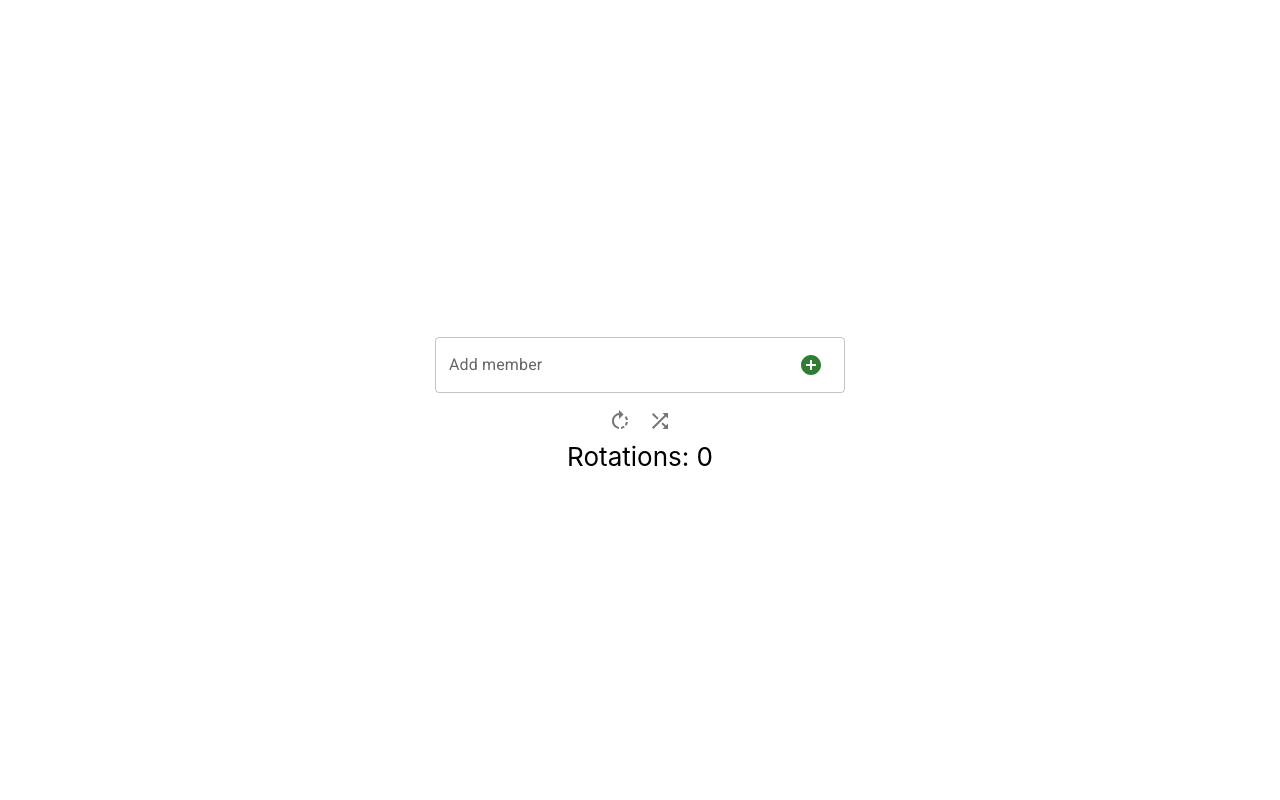
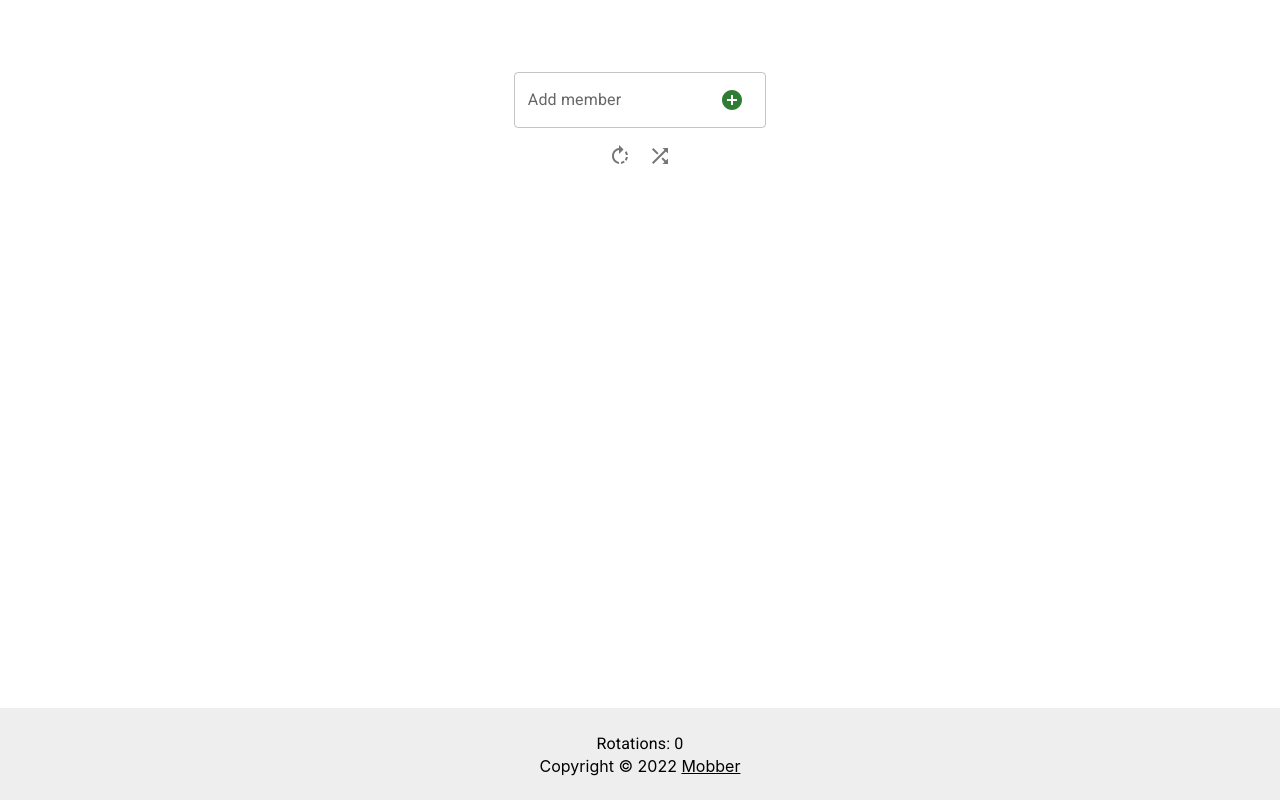
Before and after one commit to jmichaelbrown8/mobber, a React (Create React App) app: page / in a window 1280 px wide. Built offline with nearby package versions, Linux system fonts and the light colour scheme; the HTML template or start-up script is replaced by a standard one.

Commit message:
Updated layout and added footer

```diff
--- a/src/App.js
+++ b/src/App.js
@@ -2,16 +2,25 @@ import React from "react";
 // import { Timer } from "./features/timer/Timeer";
 import { Mob } from "./view/Mob";
 import { Summary } from "./view/Summary";
+import { Box } from "@mui/system";
 import "./App.css";
 
 function App() {
   return (
     <div className="App">
-      <header className="App-header">
+      <Box
+        sx={{
+          display: "flex",
+          flexDirection: "column",
+          minHeight: "100vh",
+        }}
+      >
+        {/* <header className="App-header"></header> */}
+
         {/* <Timer /> */}
         <Mob />
         <Summary />
-      </header>
+      </Box>
     </div>
   );
 }
--- a/src/view/Mob.js
+++ b/src/view/Mob.js
@@ -8,7 +8,12 @@ import RemoveCircleIcon from "@mui/icons-material/RemoveCircle";
 import AddCircleIcon from "@mui/icons-material/AddCircle";
 import RotateRightIcon from "@mui/icons-material/RotateRight";
 import ShuffleIcon from "@mui/icons-material/Shuffle";
-import { InputAdornment, TextField, Typography } from "@mui/material";
+import {
+  Container,
+  InputAdornment,
+  TextField,
+  Typography,
+} from "@mui/material";
 import { Box } from "@mui/system";
 
 export function Mob() {
@@ -47,6 +52,7 @@ export function Mob() {
   };
 
   return (
+    <Container component="main" sx={{ mt: 8, mb: 2 }} maxWidth="sm">
       <Box
         onSubmit={addUser}
         component="form"
@@ -99,7 +105,10 @@ export function Mob() {
                       <Tooltip title="Remove member">
                         <IconButton
                           onClick={() =>
-                          store.dispatch({ type: "REMOVE_MEMBER", payload: i })
+                            store.dispatch({
+                              type: "REMOVE_MEMBER",
+                              payload: i,
+                            })
                           }
                           color="error"
                         >
@@ -147,5 +156,6 @@ export function Mob() {
           </Tooltip>
         </div>
       </Box>
+    </Container>
   );
 }
--- a/src/view/Summary.js
+++ b/src/view/Summary.js
@@ -1,6 +1,31 @@
+import { Box, Container, Link, Typography } from "@mui/material";
 import { useSelector } from "react-redux";
 
 export function Summary() {
   const rotations = useSelector((state) => state.rotations);
-  return <div>Rotations: {rotations}</div>;
+  return (
+    <Box
+      component="footer"
+      sx={{
+        py: 3,
+        px: 2,
+        mt: "auto",
+        backgroundColor: (theme) =>
+          theme.palette.mode === "light"
+            ? theme.palette.grey[200]
+            : theme.palette.grey[800],
+      }}
+    >
+      <Container maxWidth="sm">
+        <Typography variant="body1">Rotations: {rotations}</Typography>
+        <span>
+          {"Copyright © "}
+          {new Date().getFullYear()}{" "}
+          <Link color="inherit" href="https://github.com/jmichaelbrown8/mobber">
+            Mobber
+          </Link>{" "}
+        </span>
+      </Container>
+    </Box>
+  );
 }
```
Lines whose indentation alone changed are shown as unchanged.
